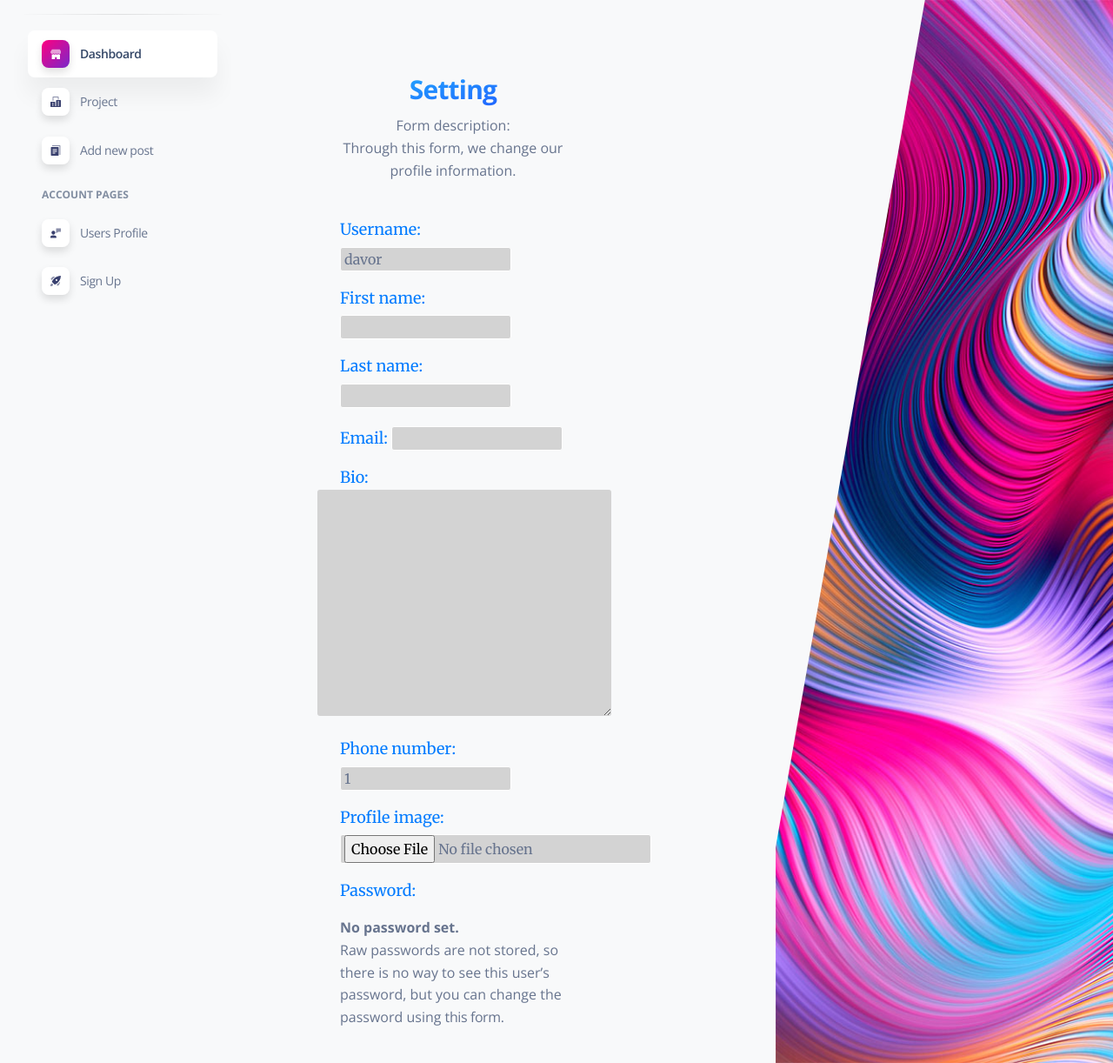
After one commit to Telisman/django_web_app, a Django app: a page that uses templates/dashboard.html in a window 1280 px wide. The commit adds this page. Shown: the whole page at 87% size. Run offline with Django 4.2, Linux system fonts and the light colour scheme; a user stored in the database is signed in; some libraries are stand-ins or nearby versions.

```diff
--- a/clients/forms.py
+++ b/clients/forms.py
@@ -1,25 +1,42 @@
-from django.contrib.auth.forms import UserCreationForm
+from django.contrib.auth.forms import UserCreationForm, UserChangeForm
 from clients.models import ClientsUsers
 from django import forms
-from django.contrib.admin.widgets import AdminSplitDateTime,AdminDateWidget
-class SingUpForm(UserCreationForm):
-    email = forms.EmailField(widget=forms.EmailInput(attrs={'class':'form-control'}))
-    first_name = forms.CharField(max_length= 100, widget=forms.TextInput(attrs={'class':'form-control'}))
-    last_name = forms.CharField(max_length= 100, widget=forms.TextInput(attrs={'class':'form-control'}))
-    # date_of_birth = forms.DateField()
+from django.contrib.admin.widgets import AdminSplitDateTime, AdminDateWidget
 
 
+class SingUpForm(UserCreationForm):
+    email = forms.EmailField(widget=forms.EmailInput(attrs={'class': 'form-control'}))
+    first_name = forms.CharField(max_length=100, widget=forms.TextInput(attrs={'class': 'form-control'}))
+    last_name = forms.CharField(max_length=100, widget=forms.TextInput(attrs={'class': 'form-control'}))
 
     class Meta:
         model = ClientsUsers
         # widgets = {"date_of_birth":AdminDateWidget()}
-        fields = ('username','first_name','last_name','email', 'password1','password2','user_type','date_of_birth')
+        fields = (
+            'username', 'first_name', 'last_name', 'email', 'password1', 'password2', 'user_type', 'date_of_birth')
 
-
-    def __init__(self,*args,**kwargs):
-        super(SingUpForm,self).__init__(*args,**kwargs)
+    def __init__(self, *args, **kwargs):
+        super(SingUpForm, self).__init__(*args, **kwargs)
         self.fields['user_type'].required = True
         self.fields['username'].widget.attrs['class'] = 'form-control'
         self.fields['password1'].widget.attrs['class'] = 'form-control'
         self.fields['password2'].widget.attrs['class'] = 'form-control'
         self.fields['date_of_birth'].widget.attrs['class'] = 'form-control'
+
+
+class UserSettings(UserChangeForm):
+    email = forms.EmailField(widget=forms.EmailInput(attrs={'class': 'form-control'}))
+    first_name = forms.CharField(max_length=100, widget=forms.TextInput(attrs={'class': 'form-control'}))
+    last_name = forms.CharField(max_length=100, widget=forms.TextInput(attrs={'class': 'form-control'}))
+    phone_number = forms.CharField(max_length=100, widget=forms.TextInput(attrs={'class': 'form-control'}))
+
+    class Meta:
+        model = ClientsUsers
+        fields = ('username', 'first_name', 'last_name', 'email', 'bio', 'phone_number', 'profile_image')
+
+    def __init__(self, *args, **kwargs):
+        super(UserSettings, self).__init__(*args, **kwargs)
+        self.fields['username'].widget.attrs['class'] = 'form-control'
+        self.fields['phone_number'].required = False
+        self.fields['profile_image'].required = False
+        self.fields['bio'].required = False
--- a/clients/urls.py
+++ b/clients/urls.py
@@ -1,5 +1,5 @@
 from django.urls import path, include
-from .views import UserRegisterView, UserDashbordPage, ShowAllWorkers, UserProfilePage
+from .views import UserRegisterView, UserDashbordPage, ShowAllWorkers, UserProfilePage, Settings
 from django.urls import re_path as url
 
 urlpatterns = [
@@ -7,6 +7,7 @@ urlpatterns = [
     path('user-dashboard/', UserDashbordPage, name='user-dashboard'),
     path('workers-profile/', ShowAllWorkers.as_view(), name='workers-profile'),
     path('profile/<int:pk>', UserProfilePage.as_view(), name='profile'),
+    path('settings/>', Settings.as_view(), name='settings'),
     # path('tailwind-dashboard/', TailwindDashboardTemplate, name='tailwind-dashboard'),
     url(r'^messages/', include('django_messages.urls')),
 ]
--- a/clients/views.py
+++ b/clients/views.py
@@ -1,7 +1,7 @@
 from django.shortcuts import render, get_object_or_404, redirect
 from django.views import generic
 from django.urls import reverse_lazy
-from .forms import SingUpForm
+from .forms import SingUpForm, UserSettings
 from django.views.generic import ListView, DetailView, CreateView, UpdateView, DeleteView
 from clients.models import ClientsUsers
 import urllib.request
@@ -53,3 +53,12 @@ class UserProfilePage(DetailView):
         context = super(UserProfilePage, self).get_context_data(*args, **kwargs)
         stuff = get_object_or_404(ClientsUsers, pk=self.kwargs['pk'])
         return context
+
+
+class Settings(generic.UpdateView):
+    form_class = UserSettings
+    template_name = 'user_settings.html'
+    success_url = reverse_lazy('home')
+
+    def get_object(self):
+        return self.request.user
--- a/static/css/dashboard.css
+++ b/static/css/dashboard.css
@@ -39,7 +39,8 @@ font-size:24px;
 color:#ca2898;
 }
 .time {
-background-image: url("image/clock.jpg");
+background-image: url("image/profile_image_dashboard_back.jpg");
+background-size:100% 100%;;
  opacity: 0.8;
 }
 .time h3 {
--- /dev/null
+++ b/static/css/setting.css
@@ -0,0 +1,26 @@
+.form-control label {
+color:#007bff;
+font-family: 'Merriweather', serif;
+font-size: 18px;
+padding-right:2%
+text-gray:700;
+}
+
+.form-control input {
+background-color:#D3D3D3;
+border: 1px solid white;
+border-radius:3px;
+padding-left:4px;font-family: 'Merriweather', serif;
+margin-top:2%;
+}
+
+
+.form-control textarea {
+background-color:#D3D3D3;
+margin-left:-10%;
+border-radius:3px;
+height:90%;
+width:130%;
+color:white;
+text-align:center;
+}
--- a/templates/dashboard.html
+++ b/templates/dashboard.html
@@ -220,7 +220,7 @@
                     </a>
                   </li>
                   <li class="z-30 flex-auto text-center" style="color:#ca2898;">
-                    <a class="z-30 block w-full px-0 py-1 mb-0 transition-colors border-0 rounded-lg ease-soft-in-out bg-inherit text-slate-700" nav-link href="javascript:;" role="tab" aria-selected="false" style="color:#ca2898;">
+                    <a class="z-30 block w-full px-0 py-1 mb-0 transition-colors border-0 rounded-lg ease-soft-in-out bg-inherit text-slate-700" nav-link href="{% url 'settings' %}" role="tab" aria-selected="false" style="color:#ca2898;">
                       <i class="fa fa-cogs" aria-hidden="true"></i>
                       <span class="ml-1">Settings</span>
                     </a>
@@ -241,7 +241,7 @@
                     <h6 class="mb-0">Profile Information</h6>
                   </div>
                   <div class="w-full max-w-full px-3 text-right shrink-0 md:w-4/12 md:flex-none">
-                    <a href="javascript:;" data-target="tooltip_trigger" data-placement="top">
+                    <a href="{% url 'settings' %}" data-target="tooltip_trigger" data-placement="top">
                       <i class="leading-normal fas fa-user-edit text-sm text-slate-400"></i>
                     </a>
                     <div data-target="tooltip" class="hidden px-2 py-1 text-center text-white bg-black rounded-lg text-sm" role="tooltip">
--- a/templates/user_detail_profile.html
+++ b/templates/user_detail_profile.html
@@ -5,7 +5,6 @@
 {% if user.is_authenticated %}
 <link rel="stylesheet" type="text/css" href="{% static 'css/user_detail_profile.css' %}">
 <div class="container profile_user">
-
     <div class="grid-7 element-animation">
         <!--card-1-->
         <div class="card color-card">
--- /dev/null
+++ b/templates/user_settings.html
@@ -0,0 +1,39 @@
+{% extends "dashboard.html" %}
+{% load static %}
+
+{% block content %}
+{% if user.is_authenticated %}
+<link rel="stylesheet" type="text/css" href="{% static 'css/add_offer.css' %}">
+<link rel="stylesheet" type="text/css" href="{% static 'css/setting.css' %}">
+<div class="relative flex items-center p-0 overflow-hidden bg-center bg-cover min-h-75-screen">
+    <div class="container z-10">
+        <div class="flex flex-wrap mt-0 -mx-3">
+            <div class="flex flex-col w-full max-w-full px-3 mx-auto md:flex-0 shrink-0 md:w-6/12 lg:w-5/12 xl:w-4/12">
+                <div class="relative flex flex-col min-w-0 mt-32 break-words bg-transparent border-0 shadow-none rounded-2xl bg-clip-border">
+                    <div class="p-6 pb-0 mb-0 bg-transparent border-b-0 rounded-t-2xl">
+                        <h3 class="relative z-10 font-bold text-transparent bg-gradient-to-tl from-blue-600 to-cyan-400 bg-clip-text">
+                            Setting</h3>
+                        <p class="mb-0">Form description:</p>
+                        <p>
+                            Through this form, we change our profile information.
+                        </p>
+                    </div>
+                    <div class="flex-auto p-6">
+                        <form action="" method="POST" class="form-control">
+                            {% csrf_token %}
+                            {{ form.as_p}}
+                        </form>
+                    </div>
+                </div>
+            </div>
+            <div class="w-full max-w-full px-3 lg:flex-0 shrink-0 md:w-6/12">
+                <div class="absolute top-0 hidden w-3/5 h-full -mr-32 overflow-hidden -skew-x-10 -right-40 rounded-bl-xl md:block">
+                    <div class="absolute inset-x-0 top-0 z-0 h-full -ml-16 bg-cover skew-x-10 image_form"></div>
+                </div>
+            </div>
+        </div>
+    </div>
+</div>
+
+{%endif%}
+{%endblock%}
```
Also changed, not shown: static/css/user_detail_profile.css (+9 -5 lines), static/css/image/profile_image_dashboard_back.jpg.
